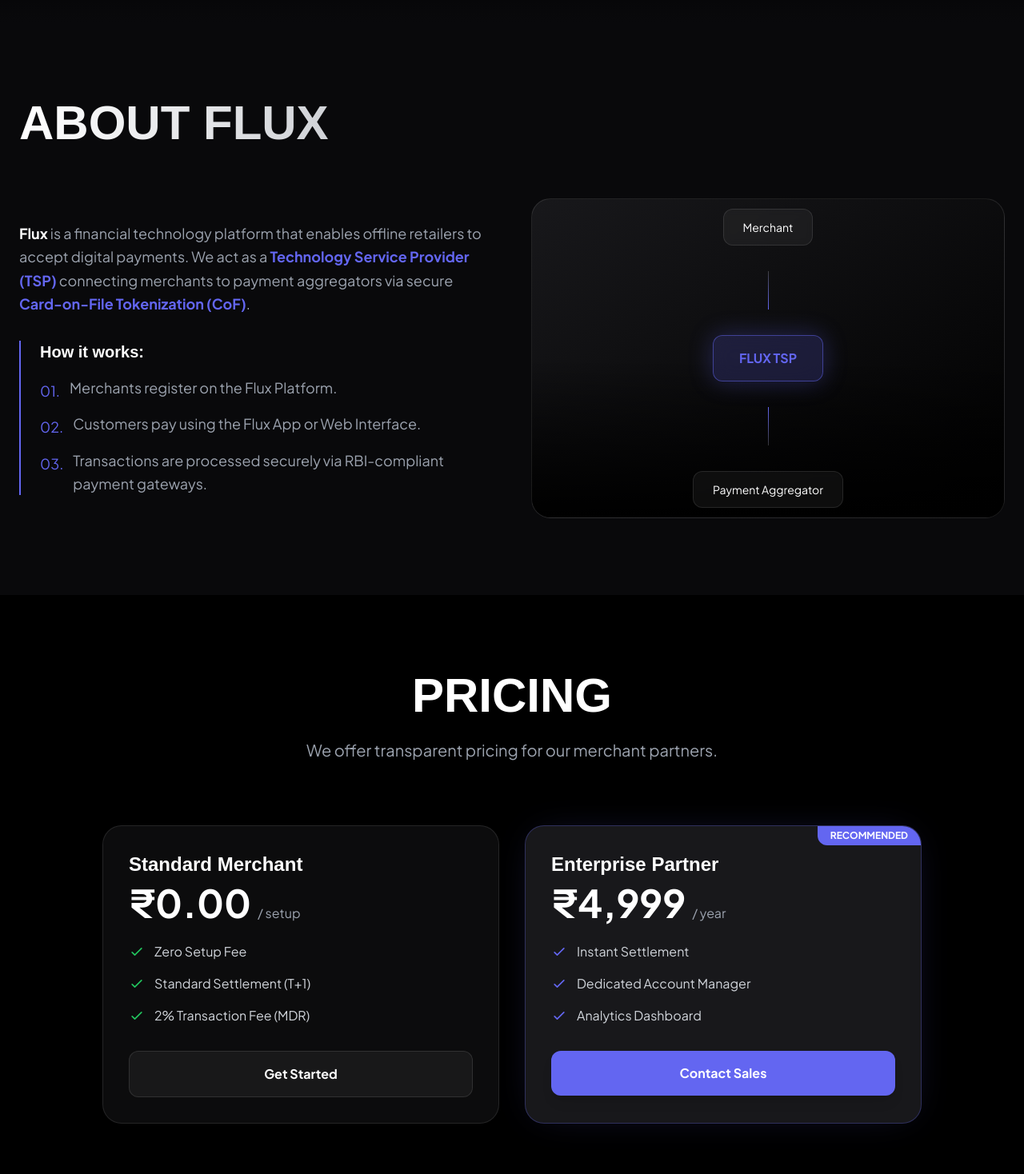
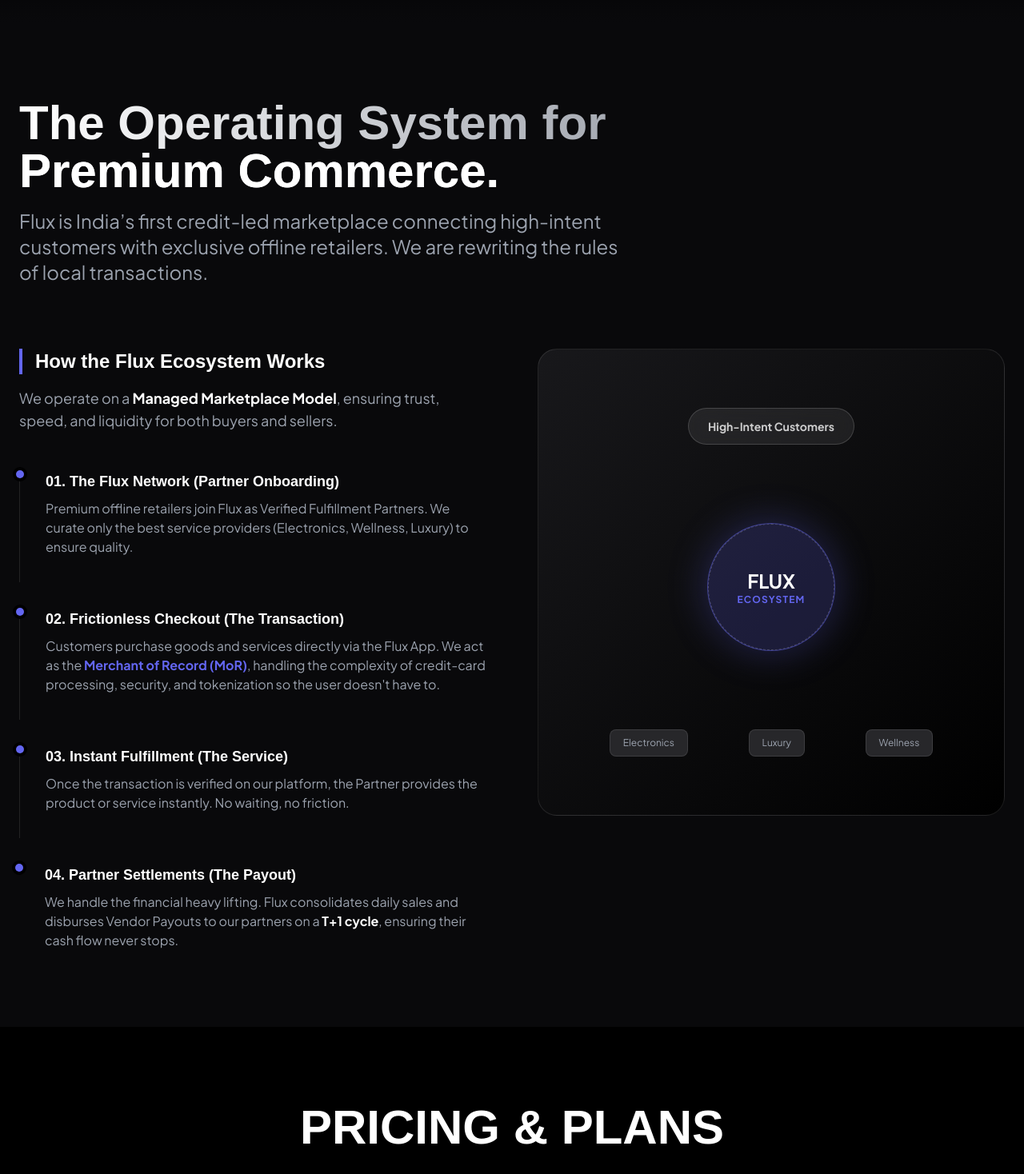
Before and after one commit to flux-payment/website, a React (Vite) app: page / in a window 1280 px wide. Shown: the part 1860-3328 px from the top of the page at 80% size. Built offline with nearby package versions, Linux system fonts and the light colour scheme; a web font is replaced by a local one.

Commit message:
feat: Update Home Page copy to Premium Commerce positioning

```diff
--- a/src/components/LandingPage.jsx
+++ b/src/components/LandingPage.jsx
@@ -75,65 +75,97 @@ export default function LandingPage() {
             {/* SEPARATOR GRADIENT */}
             <div className="h-32 bg-gradient-to-b from-black to-zinc-950 pointer-events-none" />
 
-            {/* ABOUT SECTION - Business Logic */}
+            {/* ABOUT SECTION - Premium Commerce OS */}
             <section id="about" className="py-24 px-6 bg-zinc-950 relative">
                 <div className="max-w-7xl mx-auto">
-                    <motion.h2
-                        initial={{ opacity: 0, x: -50 }}
+                    <motion.div
+                        initial={{ opacity: 0, y: 20 }}
+                        whileInView={{ opacity: 1, y: 0 }}
+                        className="mb-20 space-y-4"
+                    >
+                        <h2 className="text-4xl md:text-6xl font-black text-transparent bg-clip-text bg-gradient-to-r from-white to-gray-500 font-header leading-tight">
+                            The Operating System for <br />
+                            <span className="text-white">Premium Commerce.</span>
+                        </h2>
+                        <p className="text-xl md:text-2xl text-gray-400 max-w-3xl">
+                            Flux is India’s first credit-led marketplace connecting high-intent customers with exclusive offline retailers. We are rewriting the rules of local transactions.
+                        </p>
+                    </motion.div>
+
+                    <div className="grid md:grid-cols-2 gap-16 items-start">
+                        <motion.div
+                            initial={{ opacity: 0, x: -30 }}
                             whileInView={{ opacity: 1, x: 0 }}
-                        className="text-4xl md:text-6xl font-black mb-16 text-transparent bg-clip-text bg-gradient-to-r from-white to-gray-500 font-header"
+                            transition={{ delay: 0.2 }}
+                            className="space-y-12"
                         >
-                        ABOUT FLUX
-                    </motion.h2>
+                            <div className="space-y-4">
+                                <h3 className="text-2xl font-bold text-white border-l-4 border-flux-primary pl-4">How the Flux Ecosystem Works</h3>
+                                <p className="text-gray-400 text-lg">
+                                    We operate on a <strong className="text-white">Managed Marketplace Model</strong>, ensuring trust, speed, and liquidity for both buyers and sellers.
+                                </p>
+                            </div>
 
-                    <div className="grid md:grid-cols-2 gap-12 items-center">
-                        <motion.div
-                            initial={{ opacity: 0, y: 30 }}
-                            whileInView={{ opacity: 1, y: 0 }}
-                            transition={{ delay: 0.2 }}
-                            className="space-y-8 text-lg text-gray-400 leading-relaxed"
-                        >
-                            <p>
-                                <strong className="text-white">Flux</strong> is a financial technology platform that enables offline retailers to accept digital payments. We act as a <strong className="text-flux-primary">Technology Service Provider (TSP)</strong> connecting merchants to payment aggregators via secure <strong className="text-flux-primary">Card-on-File Tokenization (CoF)</strong>.
-                            </p>
-
-                            <div className="pl-6 border-l-2 border-flux-primary space-y-4">
-                                <h3 className="text-xl font-bold text-white">How it works:</h3>
-                                <ul className="space-y-3">
-                                    <li className="flex items-start gap-3">
-                                        <span className="text-flux-primary mt-1">01.</span>
-                                        <span>Merchants register on the Flux Platform.</span>
+                            <ul className="space-y-8">
+                                <li className="relative pl-8 border-l border-white/10 pb-8 last:pb-0 last:border-0">
+                                    <span className="absolute -left-[5px] top-0 w-2.5 h-2.5 rounded-full bg-flux-primary ring-4 ring-black" />
+                                    <h4 className="text-lg font-bold text-white mb-2">01. The Flux Network (Partner Onboarding)</h4>
+                                    <p className="text-gray-400">Premium offline retailers join Flux as Verified Fulfillment Partners. We curate only the best service providers (Electronics, Wellness, Luxury) to ensure quality.</p>
                                 </li>
-                                    <li className="flex items-start gap-3">
-                                        <span className="text-flux-primary mt-1">02.</span>
-                                        <span>Customers pay using the Flux App or Web Interface.</span>
+                                <li className="relative pl-8 border-l border-white/10 pb-8 last:pb-0 last:border-0">
+                                    <span className="absolute -left-[5px] top-0 w-2.5 h-2.5 rounded-full bg-flux-primary ring-4 ring-black" />
+                                    <h4 className="text-lg font-bold text-white mb-2">02. Frictionless Checkout (The Transaction)</h4>
+                                    <p className="text-gray-400">Customers purchase goods and services directly via the Flux App. We act as the <strong className="text-flux-primary">Merchant of Record (MoR)</strong>, handling the complexity of credit-card processing, security, and tokenization so the user doesn't have to.</p>
                                 </li>
-                                    <li className="flex items-start gap-3">
-                                        <span className="text-flux-primary mt-1">03.</span>
-                                        <span>Transactions are processed securely via RBI-compliant payment gateways.</span>
+                                <li className="relative pl-8 border-l border-white/10 pb-8 last:pb-0 last:border-0">
+                                    <span className="absolute -left-[5px] top-0 w-2.5 h-2.5 rounded-full bg-flux-primary ring-4 ring-black" />
+                                    <h4 className="text-lg font-bold text-white mb-2">03. Instant Fulfillment (The Service)</h4>
+                                    <p className="text-gray-400">Once the transaction is verified on our platform, the Partner provides the product or service instantly. No waiting, no friction.</p>
+                                </li>
+                                <li className="relative pl-8 border-l border-white/10 pb-8 last:pb-0 last:border-0">
+                                    <span className="absolute -left-[5px] top-0 w-2.5 h-2.5 rounded-full bg-flux-primary ring-4 ring-black" />
+                                    <h4 className="text-lg font-bold text-white mb-2">04. Partner Settlements (The Payout)</h4>
+                                    <p className="text-gray-400">We handle the financial heavy lifting. Flux consolidates daily sales and disburses Vendor Payouts to our partners on a <strong className="text-white">T+1 cycle</strong>, ensuring their cash flow never stops.</p>
                                 </li>
                             </ul>
-                            </div>
                         </motion.div>
 
                         <motion.div
-                            initial={{ opacity: 0, scale: 0.9 }}
+                            initial={{ opacity: 0, scale: 0.95 }}
                             whileInView={{ opacity: 1, scale: 1 }}
                             transition={{ delay: 0.4 }}
-                            className="relative h-[400px] rounded-3xl bg-gradient-to-br from-zinc-900 to-black border border-white/10 p-8 flex items-center justify-center overflow-hidden group"
+                            className="sticky top-32"
                         >
-                            <div className="absolute inset-0 bg-grid-white/[0.05] bg-[size:30px_30px]" />
-                            <div className="absolute inset-0 bg-gradient-to-t from-black via-transparent to-transparent" />
+                            {/* Abstract Visual of the Ecosystem */}
+                            <div className="relative aspect-square rounded-3xl bg-gradient-to-br from-zinc-900 to-black border border-white/10 overflow-hidden flex items-center justify-center">
+                                <div className="absolute inset-0 bg-grid-white/[0.05] bg-[size:40px_40px]" />
+                                <div className="relative z-10 w-3/4 h-3/4 flex flex-col justify-between">
+                                    {/* Buyers */}
+                                    <div className="flex justify-center">
+                                        <div className="px-6 py-3 bg-white/10 backdrop-blur-md rounded-full border border-white/20 text-sm font-bold animate-pulse">
+                                            High-Intent Customers
+                                        </div>
+                                    </div>
 
-                            {/* Visual Representation of Flow */}
-                            <div className="relative z-10 flex flex-col items-center gap-8">
-                                <div className="px-6 py-3 bg-white/5 rounded-xl border border-white/10 backdrop-blur-sm text-sm">Merchant</div>
-                                <div className="h-12 w-[1px] bg-gradient-to-b from-white/20 to-flux-primary"></div>
-                                <div className="px-8 py-4 bg-flux-primary/20 rounded-xl border border-flux-primary/50 backdrop-blur-md font-bold text-flux-primary shadow-[0_0_30px_rgba(99,102,241,0.3)]">
-                                    FLUX TSP
+                                    {/* Central Engine */}
+                                    <div className="flex-1 flex items-center justify-center my-8">
+                                        <div className="w-40 h-40 bg-flux-primary/20 rounded-full border border-flux-primary/50 flex items-center justify-center relative shadow-[0_0_50px_rgba(99,102,241,0.3)]">
+                                            <div className="text-center">
+                                                <div className="text-2xl font-black text-white">FLUX</div>
+                                                <div className="text-xs text-flux-primary font-bold tracking-widest">ECOSYSTEM</div>
                                             </div>
-                                <div className="h-12 w-[1px] bg-gradient-to-b from-flux-primary to-white/20"></div>
-                                <div className="px-6 py-3 bg-white/5 rounded-xl border border-white/10 backdrop-blur-sm text-sm">Payment Aggregator</div>
+                                            {/* Orbiting dots */}
+                                            <div className="absolute inset-0 animate-spin-slow rounded-full border border-dashed border-white/20" />
+                                        </div>
+                                    </div>
+
+                                    {/* Partners */}
+                                    <div className="flex justify-between w-full px-4">
+                                        <div className="px-4 py-2 bg-zinc-800 rounded-lg border border-white/10 text-xs text-gray-400">Electronics</div>
+                                        <div className="px-4 py-2 bg-zinc-800 rounded-lg border border-white/10 text-xs text-gray-400">Luxury</div>
+                                        <div className="px-4 py-2 bg-zinc-800 rounded-lg border border-white/10 text-xs text-gray-400">Wellness</div>
+                                    </div>
+                                </div>
                             </div>
                         </motion.div>
                     </div>
@@ -148,48 +180,53 @@ export default function LandingPage() {
                         whileInView={{ opacity: 1, y: 0 }}
                         className="text-center mb-20"
                     >
-                        <h2 className="text-4xl md:text-6xl font-black mb-6 font-header">PRICING</h2>
-                        <p className="text-xl text-gray-400">We offer transparent pricing for our merchant partners.</p>
+                        <h2 className="text-4xl md:text-6xl font-black mb-6 font-header">PRICING & PLANS</h2>
+                        <p className="text-xl text-gray-400">Transparent pricing for our partner network.</p>
                     </motion.div>
 
                     <div className="grid md:grid-cols-2 gap-8 max-w-5xl mx-auto">
                         {/* Standard Plan */}
                         <motion.div
                             whileHover={{ y: -10 }}
-                            className="p-8 rounded-3xl bg-zinc-900/50 border border-white/10 hover:border-flux-primary/50 transition-all group"
+                            className="p-8 rounded-3xl bg-zinc-900/50 border border-white/10 hover:border-flux-primary/50 transition-all group flex flex-col"
                         >
-                            <h3 className="text-2xl font-bold mb-2">Standard Merchant</h3>
+                            <div className="flex-1">
+                                <h3 className="text-2xl font-bold mb-2">Standard Access</h3>
                                 <div className="mb-6 flex items-baseline gap-2">
-                                <span className="text-5xl font-black text-white">₹0.00</span>
-                                <span className="text-gray-400">/ setup</span>
+                                    <span className="text-5xl font-black text-white">₹0</span>
+                                    <span className="text-gray-400">/ month</span>
                                 </div>
                                 <ul className="space-y-4 text-gray-300 mb-8">
                                     <li className="flex items-center gap-3">
-                                    <svg className="w-5 h-5 text-green-500" fill="none" viewBox="0 0 24 24" stroke="currentColor"><path strokeLinecap="round" strokeLinejoin="round" strokeWidth={2} d="M5 13l4 4L19 7" /></svg>
-                                    Zero Setup Fee
+                                        <svg className="w-5 h-5 text-gray-500" fill="none" viewBox="0 0 24 24" stroke="currentColor"><path strokeLinecap="round" strokeLinejoin="round" strokeWidth={2} d="M5 13l4 4L19 7" /></svg>
+                                        Standard MDR Transaction Fee
                                     </li>
                                     <li className="flex items-center gap-3">
-                                    <svg className="w-5 h-5 text-green-500" fill="none" viewBox="0 0 24 24" stroke="currentColor"><path strokeLinecap="round" strokeLinejoin="round" strokeWidth={2} d="M5 13l4 4L19 7" /></svg>
-                                    Standard Settlement (T+1)
+                                        <svg className="w-5 h-5 text-gray-500" fill="none" viewBox="0 0 24 24" stroke="currentColor"><path strokeLinecap="round" strokeLinejoin="round" strokeWidth={2} d="M5 13l4 4L19 7" /></svg>
+                                        T+1 Days Settlement
                                     </li>
                                     <li className="flex items-center gap-3">
-                                    <svg className="w-5 h-5 text-green-500" fill="none" viewBox="0 0 24 24" stroke="currentColor"><path strokeLinecap="round" strokeLinejoin="round" strokeWidth={2} d="M5 13l4 4L19 7" /></svg>
-                                    2% Transaction Fee (MDR)
+                                        <svg className="w-5 h-5 text-gray-500" fill="none" viewBox="0 0 24 24" stroke="currentColor"><path strokeLinecap="round" strokeLinejoin="round" strokeWidth={2} d="M5 13l4 4L19 7" /></svg>
+                                        Email Support
                                     </li>
                                 </ul>
-                            <button className="w-full py-4 rounded-xl bg-white/5 hover:bg-white/10 border border-white/10 font-bold transition-all">
+                            </div>
+                            <button className="w-full py-4 rounded-xl bg-white/5 hover:bg-white/10 border border-white/10 font-bold transition-all mt-auto">
                                 Get Started
                             </button>
                         </motion.div>
 
-                        {/* Enterprise Plan */}
+                        {/* Flux Black (Enterprise) */}
                         <motion.div
                             whileHover={{ y: -10 }}
-                            className="relative p-8 rounded-3xl bg-zinc-900 border border-flux-primary/30 shadow-[0_0_50px_-20px_rgba(99,102,241,0.3)] transition-all overflow-hidden"
+                            className="relative p-8 rounded-3xl bg-gradient-to-b from-zinc-900 to-black border border-flux-primary/30 shadow-[0_0_50px_-20px_rgba(99,102,241,0.3)] transition-all overflow-hidden flex flex-col"
                         >
-                            <div className="absolute top-0 right-0 px-4 py-1 bg-flux-primary text-xs font-bold rounded-bl-xl">RECOMMENDED</div>
+                            <div className="absolute top-0 right-0 px-4 py-1 bg-flux-primary text-xs font-bold rounded-bl-xl text-white">RECOMMENDED</div>
 
-                            <h3 className="text-2xl font-bold mb-2">Enterprise Partner</h3>
+                            <div className="flex-1">
+                                <h3 className="text-2xl font-bold mb-2 flex items-center gap-2">
+                                    Flux Black <span className="text-xs px-2 py-1 bg-white/10 rounded border border-white/20 font-normal">ENTERPRISE</span>
+                                </h3>
                                 <div className="mb-6 flex items-baseline gap-2">
                                     <span className="text-5xl font-black text-white">₹4,999</span>
                                     <span className="text-gray-400">/ year</span>
@@ -197,18 +234,19 @@ export default function LandingPage() {
                                 <ul className="space-y-4 text-gray-300 mb-8">
                                     <li className="flex items-center gap-3">
                                         <svg className="w-5 h-5 text-flux-primary" fill="none" viewBox="0 0 24 24" stroke="currentColor"><path strokeLinecap="round" strokeLinejoin="round" strokeWidth={2} d="M5 13l4 4L19 7" /></svg>
-                                    Instant Settlement
+                                        <span className="font-bold text-white">Custom Rates</span>
                                     </li>
                                     <li className="flex items-center gap-3">
                                         <svg className="w-5 h-5 text-flux-primary" fill="none" viewBox="0 0 24 24" stroke="currentColor"><path strokeLinecap="round" strokeLinejoin="round" strokeWidth={2} d="M5 13l4 4L19 7" /></svg>
-                                    Dedicated Account Manager
+                                        Priority Payouts
                                     </li>
                                     <li className="flex items-center gap-3">
                                         <svg className="w-5 h-5 text-flux-primary" fill="none" viewBox="0 0 24 24" stroke="currentColor"><path strokeLinecap="round" strokeLinejoin="round" strokeWidth={2} d="M5 13l4 4L19 7" /></svg>
-                                    Analytics Dashboard
+                                        Dedicated Key Manager
                                     </li>
                                 </ul>
-                            <button className="w-full py-4 rounded-xl bg-flux-primary hover:bg-flux-primary/90 text-white font-bold shadow-lg transition-all">
+                            </div>
+                            <button className="w-full py-4 rounded-xl bg-flux-primary hover:bg-flux-primary/90 text-white font-bold shadow-lg transition-all mt-auto">
                                 Contact Sales
                             </button>
                         </motion.div>
```
Lines whose indentation alone changed are shown as unchanged.
